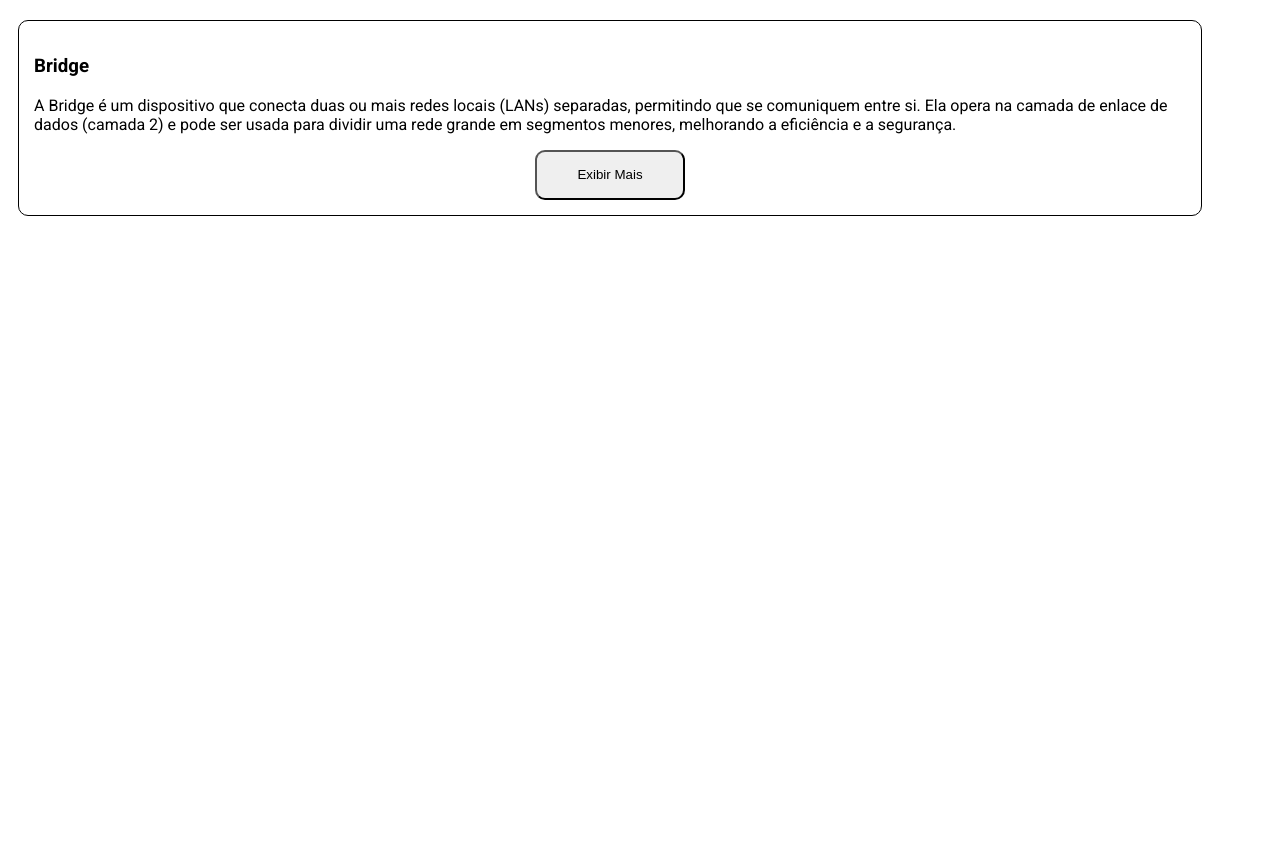
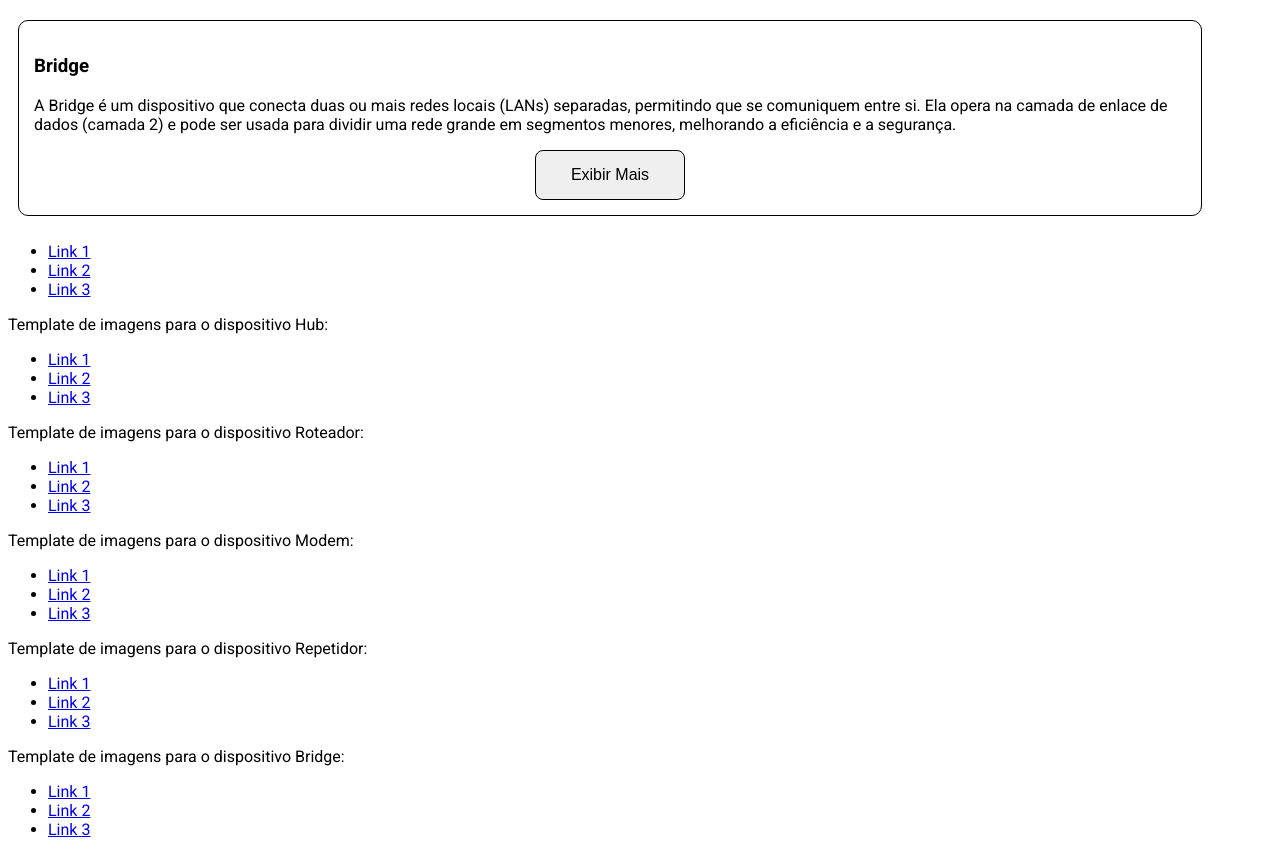
Before and after one commit to joaovtk/trabalho-redes, a plain HTML site: page index.html in a window 1280 px wide. Shown: the part 1113-1968 px from the top of the page. Before the commit the page ends 1347 px from the top, so only its background shows below. Drawn offline with Linux system fonts and the light colour scheme.

Commit message:
Fix HTML File

```diff
--- a/css/style.css
+++ b/css/style.css
@@ -29,11 +29,13 @@ button {
 }
 
 button.btn {
-    border-radius: 10px;
-    font-size: 10pt;
+    border-radius: 8px;
+    font-size: 12pt;
+
     width: 150px;
     height: 50px;
     margin: auto;
+    border: 1px solid #000;
 }
 
 img {
--- a/index.html
+++ b/index.html
@@ -134,6 +134,50 @@
                 <button class="control btn">Exibir Mais</button>
             </section>
         </article>
+        <footer>
+            <ul>
+                <li><a href="https://www.redcabos.com.br/switch-de-rede-gigabit-101001000-mbps-5-portas" target="_blank">Link 1</a></li>
+                <li><a href="https://www.juniper.net/br/pt/research-topics/what-is-a-network-switch.html" target="_blank">Link 2</a></li>
+                <li><a href="https://www.reddit.com/r/HomeNetworking/comments/124ixcl/updated_proposed_diagram_for_home_network_v20/?tl=pt-br&rdt=37987" target="_blank">Link 3</a></li>
+            </ul>
+
+            <p>Template de imagens para o dispositivo Hub:</p>
+            <ul>
+                <li><a href="https://pt.opticalpatchcable.com/news/a-closer-look-at-hub-switch-and-router-24304131.html" target="_blank">Link 1</a></li>
+                <li><a href="https://www.techtudo.com.br/noticias/2013/05/entenda-diferenca-entre-hub-switch-roteador-e-modem.ghtml" target="_blank">Link 2</a></li>
+                <li><a href="https://learn.microsoft.com/pt-br/azure/cloud-adoption-framework/ready/azure-best-practices/hub-spoke-network-topology" target="_blank">Link 3</a></li>
+            </ul>
+
+            <p>Template de imagens para o dispositivo Roteador:</p>
+            <ul>
+                <li><a href="https://www.ibyte.com.br/roteador-mesh-wi-fi-ac2100-tr-069-gigabit-multi-wan-4g-lte-dir-2150/p" target="_blank">Link 1</a></li>
+                <li><a href="https://www.edrawsoft.com/pt/article/home-network-diagram.html" target="_blank">Link 2</a></li>
+                <li><a href="https://www.aztech.com.br/roteador-wireless-gigabit-dual-band-ac1200-tplink-ec220-g5" target="_blank">Link 3</a></li>
+            </ul>
+
+            <p>Template de imagens para o dispositivo Modem:</p>
+            <ul>
+                <li><a href="https://www.trendnet.com/langpo/products/product-detail?prod=200_TEW-635BRM" target="_blank">Link 1</a></li>
+                <li><a href="https://www.marketresearchintellect.com/pt/blog/top-modem-companies/" target="_blank">Link 2</a></li>
+                <li><a href="https://www.lucidchart.com/pages/pt/o-que-e-um-diagrama-de-rede" target="_blank">Link 3</a></li>
+            </ul>
+
+            <p>Template de imagens para o dispositivo Repetidor:</p>
+            <ul>
+                <li><a href="https://www.amazon.com.br/Repetidor-Sinal-600mbps-Amplificador-Wireless/dp/B07VRTZ7PB" target="_blank">Link 1</a></li>
+                <li><a href="https://sgrloja.com.br/loja/sem-categoria/repetidor-sinal-wifi-xiaomi-range-extender-ac1200-ra75/" target="_blank">Link 2</a></li>
+                <li><a href="https://bootblockbios.wordpress.com/redes/repetidor/aumentando-o-alcance-da-rede-wireless-com-repetidores/" target="_blank">Link 3</a></li>
+            </ul>
+
+            <p>Template de imagens para o dispositivo Bridge:</p>
+            <ul>
+                <li><a href="https://bootblockbios.wordpress.com/redes/bridge-ou-ponte/" target="_blank">Link 1</a></li>
+                <li><a href="https://www.entelco.com.br/blog/o-que-e-melhor-rede-em-bridge-ou-roteada/" target="_blank">Link 2</a></li>
+                <li><a href="https://www.lucidchart.com/pages/pt/o-que-e-um-diagrama-de-rede" target="_blank">Link 3</a></li>
+            </ul>
+        </footer>
         <script src="scripts/temp.js"></script>
+
+
     </body>
 </html>
```
